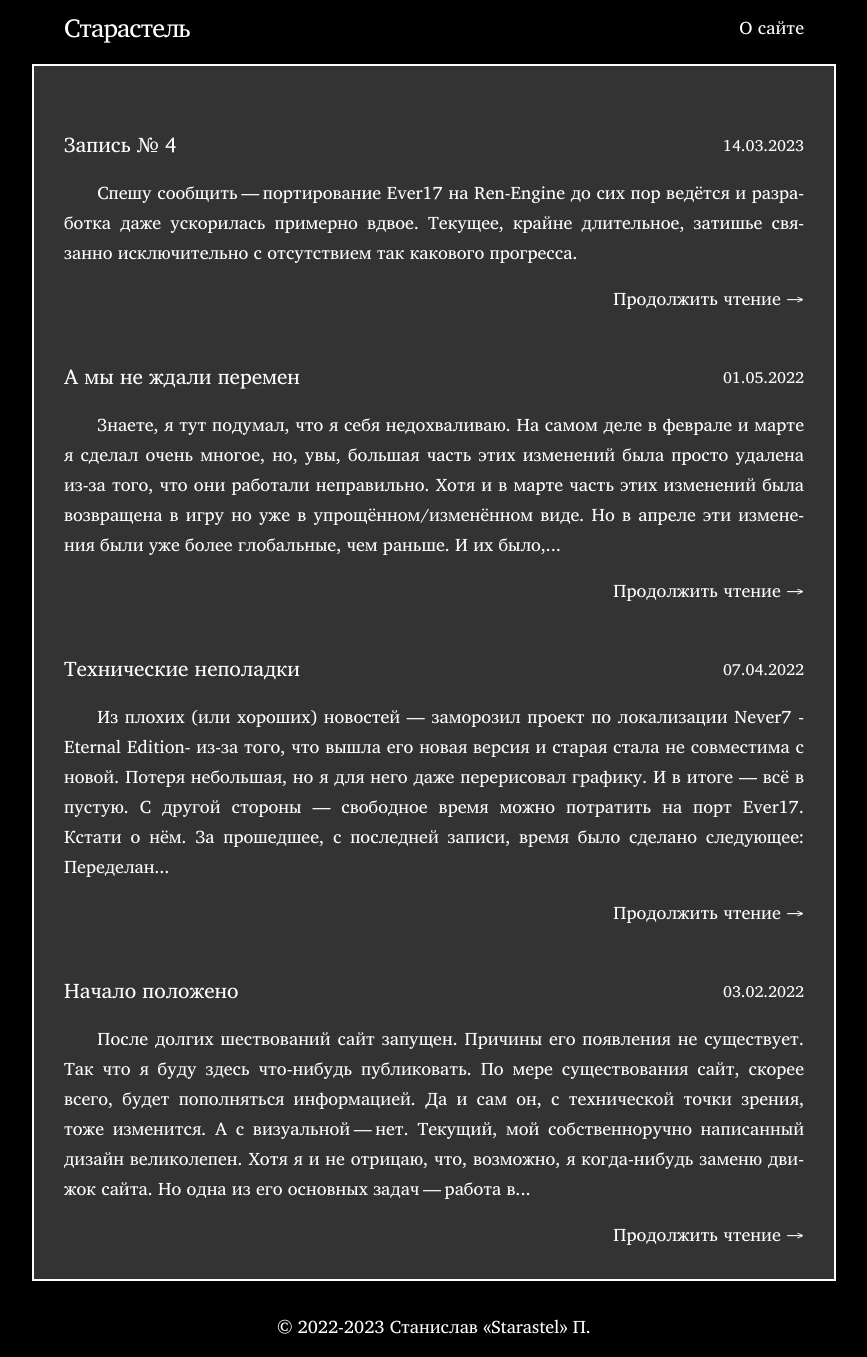
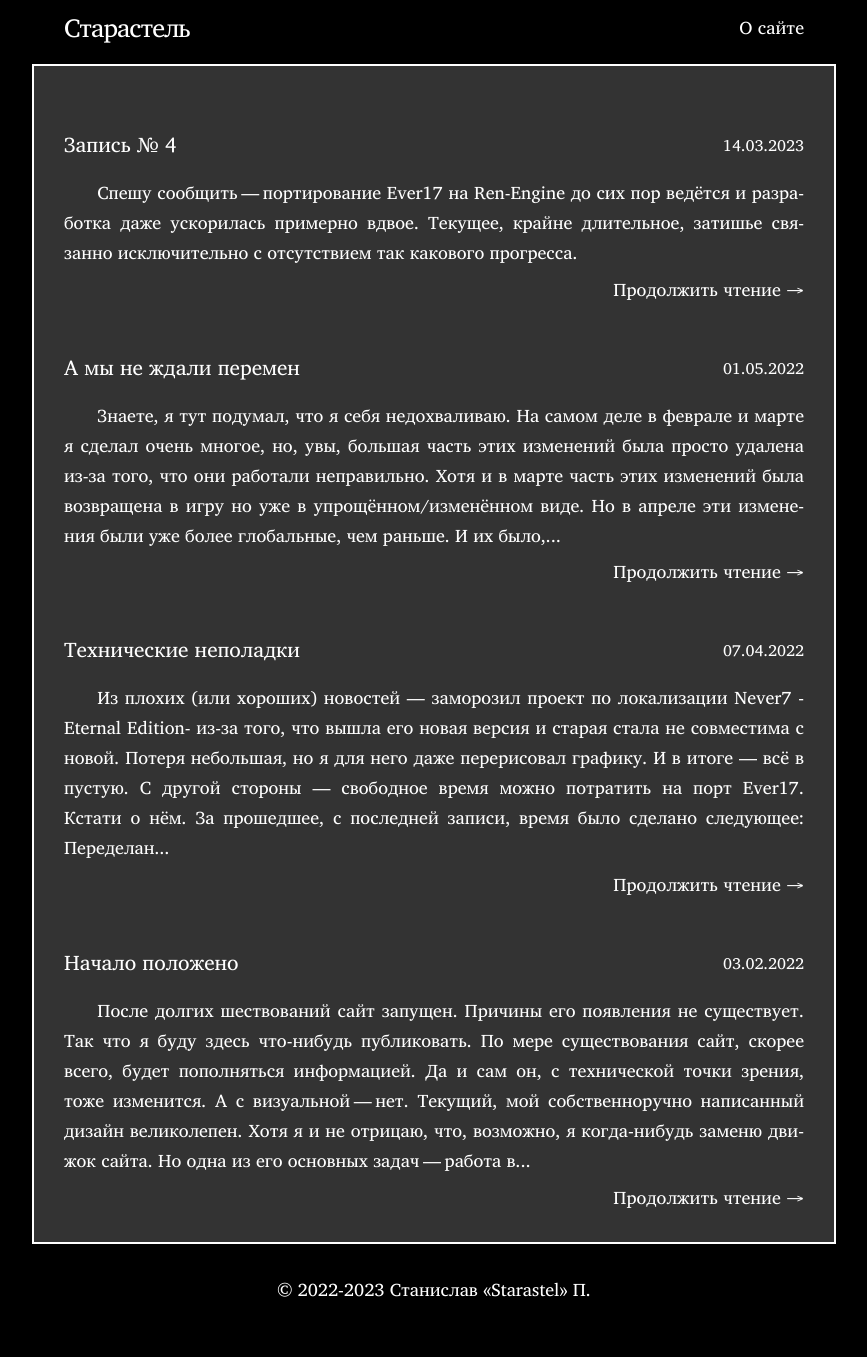
Before and after one commit to Starastel/stStarastel, a Jekyll site: the page built from index.html, in a window 1280 px wide. Shown: the whole page, without its empty margins (206-1073 px from the left). Built offline with Jekyll 4.4.1, drawn with Linux system fonts in a browser that asks for light colours; the list of posts is cut into pages by our own code; after the commit the page ends 1320 px from its top, so only the background shows below that.

Commit message:
Update main.scss

```diff
--- a/assets/main.scss
+++ b/assets/main.scss
@@ -124,7 +124,7 @@ ul, ol {
 	-moz-hyphens: auto;
 	-ms-hyphens: auto;
 	hyphens: auto;
-	margin-bottom: 12pt;
+	margin-bottom: 5pt;
 
 }
 
@@ -134,14 +134,15 @@ p {
 	-moz-hyphens: auto;
 	-ms-hyphens: auto;
 	hyphens: auto;
-	margin-bottom: 12pt;
+	margin-bottom: 5pt;
 }
 
 li {
 	> ul,
 	> ol {
-		margin-bottom: 12pt;
+		margin-bottom: 5pt;
 	}
+	margin-bottom: 5pt;
 }
 
 h1, h2, h3, h4, h5, h6 {
```
